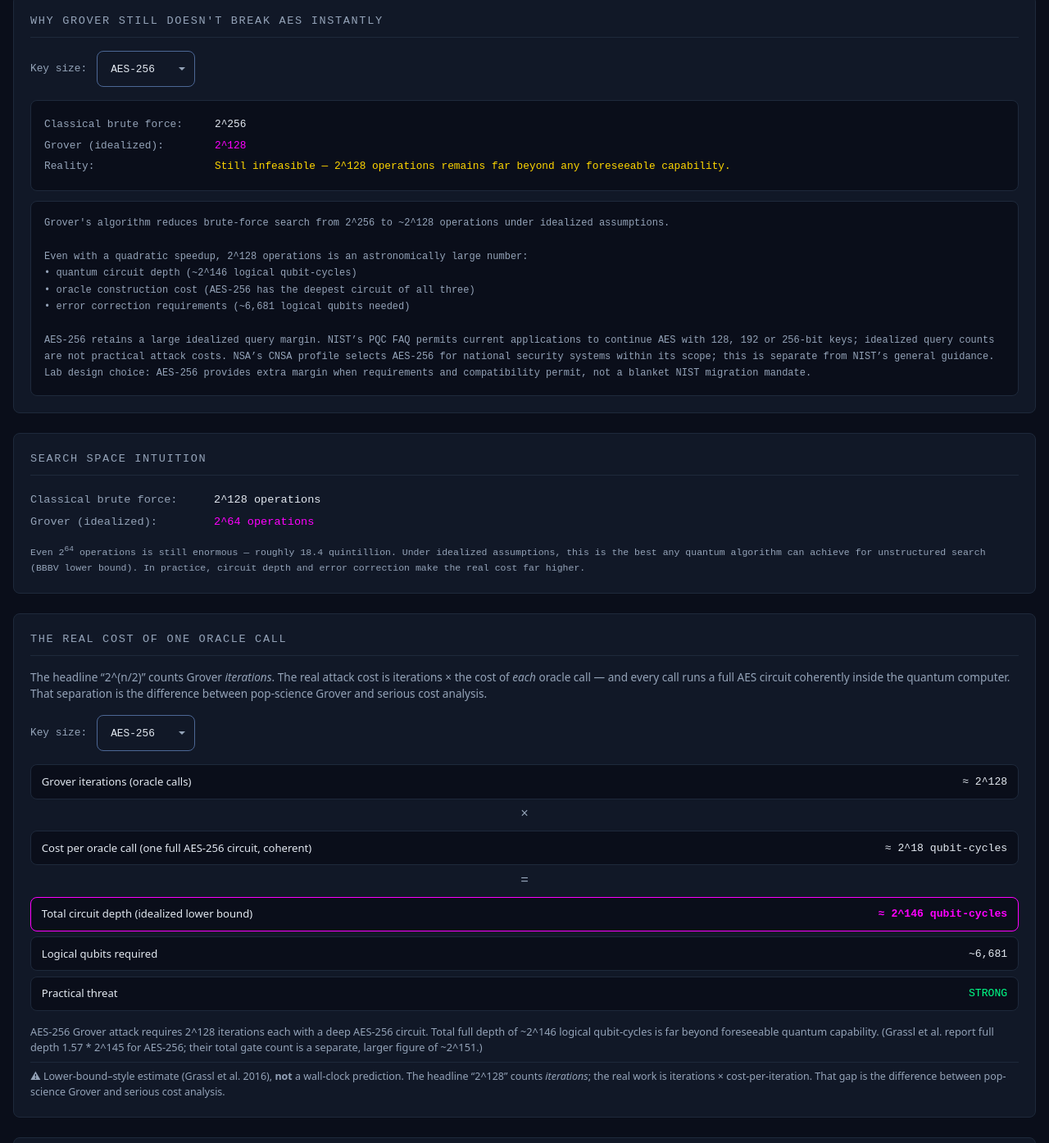
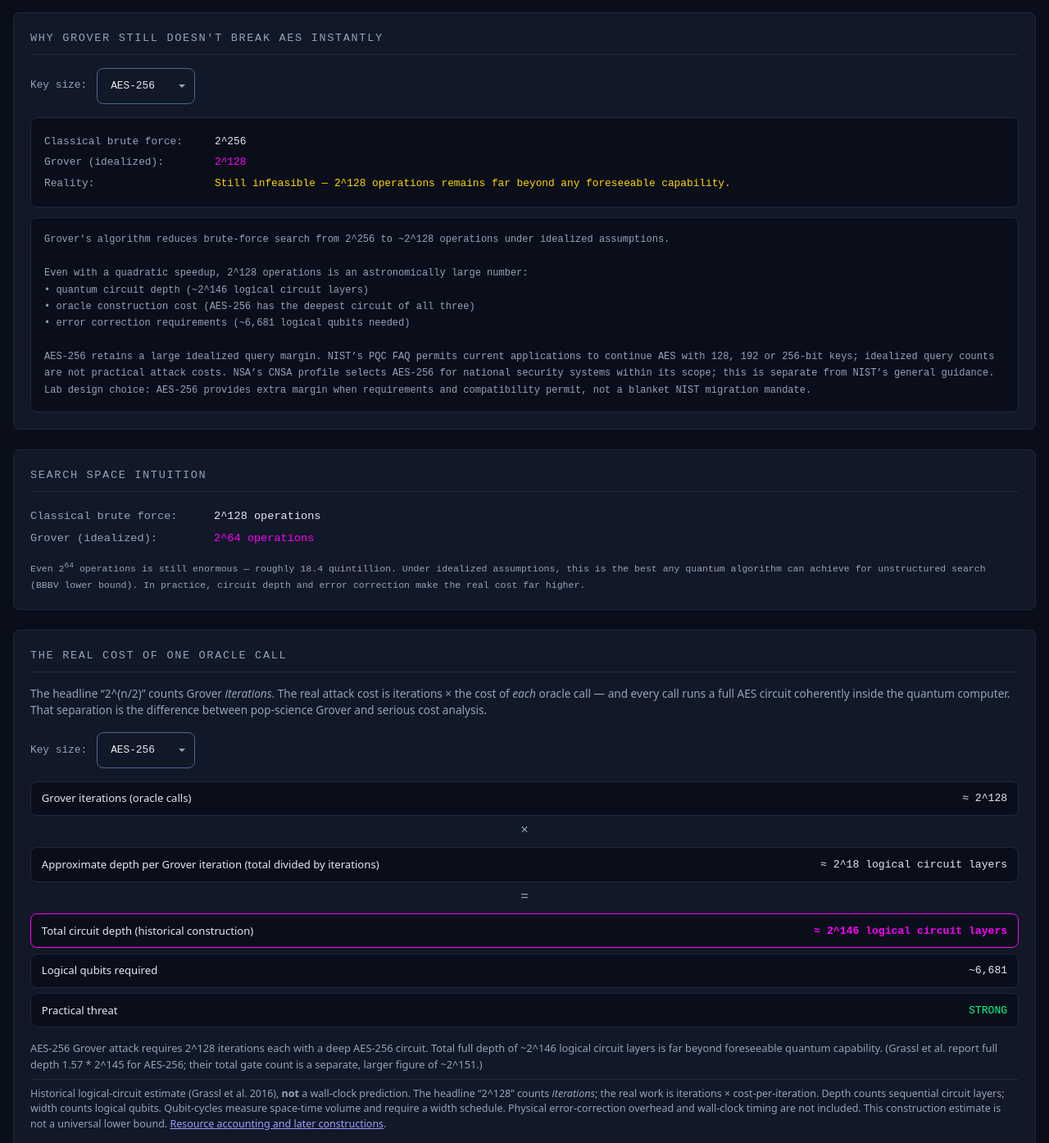
Before and after one commit to systemslibrarian/crypto-lab-grover, a website built with Vite: page index.html in a window 1280 px wide. Shown: the part 4756-6150 px from the top of the page at 82% size. Built offline with nearby package versions, Linux system fonts and the light colour scheme.

Commit message:
Distinguish logical circuit depth from qubit-cycle volume (#26)
* Distinguish logical circuit depth from qubit-cycle volume

* Allow resource budget labels to wrap on narrow screens

```diff
--- a/src/aes-impact.ts
+++ b/src/aes-impact.ts
@@ -64,7 +64,7 @@ const QUBIT_COSTS: Record<128 | 192 | 256, { logicalQubits: number; circuitDepth
   256: {
     logicalQubits: 6681,
     circuitDepthExponent: 146,
-    note: 'AES-256 Grover attack requires 2^128 iterations each with a deep AES-256 circuit. Total full depth of ~2^146 logical qubit-cycles is far beyond foreseeable quantum capability. (Grassl et al. report full depth 1.57 * 2^145 for AES-256; their total gate count is a separate, larger figure of ~2^151.)',
+    note: 'AES-256 Grover attack requires 2^128 iterations each with a deep AES-256 circuit. Total full depth of ~2^146 logical circuit layers is far beyond foreseeable quantum capability. (Grassl et al. report full depth 1.57 * 2^145 for AES-256; their total gate count is a separate, larger figure of ~2^151.)',
   },
 };
 
--- a/src/main.ts
+++ b/src/main.ts
@@ -930,22 +930,22 @@ const AES_SIGNATURE_DATA: Record<number, {
     keyBits: 128,
     classical: '2^128',
     grover: '2^64',
-    reality: 'Potentially feasible for a very large quantum computer, but circuit depth (~2^82 qubit-cycles) makes this far harder than headline numbers suggest.',
-    explanation: `Grover's algorithm reduces brute-force search from 2^128 to ~2^64 operations under idealized assumptions.\n\nWhile this is a major theoretical improvement, it does not represent a practical near-term attack due to:\n• quantum circuit depth (~2^82 logical qubit-cycles per Grassl et al.)\n• oracle construction cost (each iteration runs a full AES-128 circuit coherently)\n• error correction requirements (~2,953 logical qubits needed)\n\nAES-128 is often discussed as having ~64-bit effective brute-force resistance under idealized Grover assumptions. ${AES_GUIDANCE.nist} ${AES_GUIDANCE.nsa} ${AES_GUIDANCE.lab}`,
+    reality: 'Potentially feasible for a very large quantum computer, but circuit depth (~2^82 logical circuit layers) makes this far harder than headline numbers suggest.',
+    explanation: `Grover's algorithm reduces brute-force search from 2^128 to ~2^64 operations under idealized assumptions.\n\nWhile this is a major theoretical improvement, it does not represent a practical near-term attack due to:\n• quantum circuit depth (~2^82 logical circuit layers per Grassl et al.)\n• oracle construction cost (each iteration runs a full AES-128 circuit coherently)\n• error correction requirements (~2,953 logical qubits needed)\n\nAES-128 is often discussed as having ~64-bit effective brute-force resistance under idealized Grover assumptions. ${AES_GUIDANCE.nist} ${AES_GUIDANCE.nsa} ${AES_GUIDANCE.lab}`,
   },
   192: {
     keyBits: 192,
     classical: '2^192',
     grover: '2^96',
     reality: 'Still infeasible — 2^96 idealized operations with deep circuits per iteration.',
-    explanation: `Grover's algorithm reduces brute-force search from 2^192 to ~2^96 operations under idealized assumptions.\n\nWhile 2^96 is significantly smaller than 2^192, it remains well beyond foreseeable quantum capability due to:\n• quantum circuit depth (~2^114 logical qubit-cycles)\n• oracle construction cost (AES-192 circuit is deeper than AES-128)\n• error correction requirements (~4,449 logical qubits needed)\n\nAES-192 retains a strong security margin. ${AES_GUIDANCE.nist} ${AES_GUIDANCE.nsa} ${AES_GUIDANCE.lab}`,
+    explanation: `Grover's algorithm reduces brute-force search from 2^192 to ~2^96 operations under idealized assumptions.\n\nWhile 2^96 is significantly smaller than 2^192, it remains well beyond foreseeable quantum capability due to:\n• quantum circuit depth (~2^114 logical circuit layers)\n• oracle construction cost (AES-192 circuit is deeper than AES-128)\n• error correction requirements (~4,449 logical qubits needed)\n\nAES-192 retains a strong security margin. ${AES_GUIDANCE.nist} ${AES_GUIDANCE.nsa} ${AES_GUIDANCE.lab}`,
   },
   256: {
     keyBits: 256,
     classical: '2^256',
     grover: '2^128',
     reality: 'Still infeasible — 2^128 operations remains far beyond any foreseeable capability.',
-    explanation: `Grover's algorithm reduces brute-force search from 2^256 to ~2^128 operations under idealized assumptions.\n\nEven with a quadratic speedup, 2^128 operations is an astronomically large number:\n• quantum circuit depth (~2^146 logical qubit-cycles)\n• oracle construction cost (AES-256 has the deepest circuit of all three)\n• error correction requirements (~6,681 logical qubits needed)\n\nAES-256 retains a large idealized query margin. ${AES_GUIDANCE.nist} ${AES_GUIDANCE.nsa} ${AES_GUIDANCE.lab}`,
+    explanation: `Grover's algorithm reduces brute-force search from 2^256 to ~2^128 operations under idealized assumptions.\n\nEven with a quadratic speedup, 2^128 operations is an astronomically large number:\n• quantum circuit depth (~2^146 logical circuit layers)\n• oracle construction cost (AES-256 has the deepest circuit of all three)\n• error correction requirements (~6,681 logical qubits needed)\n\nAES-256 retains a large idealized query margin. ${AES_GUIDANCE.nist} ${AES_GUIDANCE.nsa} ${AES_GUIDANCE.lab}`,
   },
 };
 
@@ -1048,7 +1048,7 @@ const LESSON: LessonStage[] = [
   {
     title: '5 · What it means for crypto',
     body: `<p>The same math sets the cost of attacking AES. A brute-force key search over 2¹²⁸ keys needs ~2⁶⁴ Grover iterations — key length is effectively <strong>halved</strong>.</p>
-<p>But each iteration runs a full AES circuit coherently, so the real cost (≈2⁸² qubit-cycles for AES-128) is far higher. <strong>AES-256</strong> keeps a 2¹²⁸ margin and stays strong. Grover ≠ Shor: this is a quadratic dent, not an exponential break.</p>
+<p>But each iteration runs a full AES circuit coherently, so the real cost (≈2⁸² logical circuit layers for AES-128) is far higher. <strong>AES-256</strong> keeps a 2¹²⁸ margin and stays strong. Grover ≠ Shor: this is a quadratic dent, not an exponential break.</p>
 <p>Next, open <strong>“The Real Cost of One Oracle Call”</strong> to see iterations separated from cost-per-call, and <strong>“Assumptions &amp; Sources”</strong> for the references behind these numbers.</p>
 <p class="lesson-do">Press <em>Finish</em> to jump to Challenge mode and test yourself.</p>`,
     apply: () => { renderSignatureFeature(); document.getElementById('panel-c')?.scrollIntoView({ behavior: 'smooth', block: 'start' }); },
@@ -1109,14 +1109,14 @@ function renderBudget(): void {
     `<div class="budget-grid">` +
     `<div class="budget-row"><span>Grover iterations (oracle calls)</span><span class="bv">≈ 2^${iterExp}</span></div>` +
     `<div class="budget-op">×</div>` +
-    `<div class="budget-row"><span>Cost per oracle call (one full AES-${bits} circuit, coherent)</span><span class="bv">≈ 2^${perIterExp} qubit-cycles</span></div>` +
+    `<div class="budget-row"><span>Approximate depth per Grover iteration (total divided by iterations)</span><span class="bv">≈ 2^${perIterExp} logical circuit layers</span></div>` +
     `<div class="budget-op">=</div>` +
-    `<div class="budget-row total"><span>Total circuit depth (idealized lower bound)</span><span class="bv hot">≈ 2^${c.circuitDepthExponent} qubit-cycles</span></div>` +
+    `<div class="budget-row total"><span>Total circuit depth (historical construction)</span><span class="bv hot">≈ 2^${c.circuitDepthExponent} logical circuit layers</span></div>` +
     `<div class="budget-row"><span>Logical qubits required</span><span class="bv">~${c.logicalQubits.toLocaleString()}</span></div>` +
     `<div class="budget-row"><span>Practical threat</span><span class="bv ${a.practicalThreat === 'strong' ? 'ok' : 'warn'}">${a.practicalThreat.toUpperCase()}</span></div>` +
     `</div>` +
     `<p class="budget-note">${c.note}</p>` +
-    `<p class="budget-caveat">⚠ Lower-bound–style estimate (Grassl et al. 2016), <strong>not</strong> a wall-clock prediction. The headline “2^${iterExp}” counts <em>iterations</em>; the real work is iterations × cost-per-iteration. That gap is the difference between pop-science Grover and serious cost analysis.</p>`;
+    `<p class="budget-caveat">Historical logical-circuit estimate (Grassl et al. 2016), <strong>not</strong> a wall-clock prediction. The headline “2^${iterExp}” counts <em>iterations</em>; the real work is iterations × cost-per-iteration. Depth counts sequential circuit layers; width counts logical qubits. Qubit-cycles measure space-time volume and require a width schedule. Physical error-correction overhead and wall-clock timing are not included. This construction estimate is not a universal lower bound. <a href="https://eprint.iacr.org/2019/854">Resource accounting and later constructions</a>.</p>`;
 }
 budgetSelector.addEventListener('change', renderBudget);
 renderBudget();
@@ -1434,12 +1434,12 @@ Grover does not see inside it.</div>
 
       <div class="insight-box">KEY INSIGHT: Under idealized assumptions, circuit depth matters more than the qubit count.
 
-AES-128 requires ~2^82 logical qubit-cycles \u2014 not just 2^64 oracle calls.
+AES-128 requires ~2^82 logical circuit layers \u2014 not just 2^64 oracle calls.
 Each Grover iteration requires running the entire AES circuit coherently
 inside the quantum computer. This makes Grover attacks on AES significantly
 more expensive in practice than the asymptotic 2^(n/2) figure suggests.
 
-These are not practical attack estimates \u2014 they represent idealized lower bounds.
+These are not practical attack estimates \u2014 they describe a historical logical-circuit construction, not universal lower bounds.
 
 Source: Grassl et al. (2016); NIST/ETSI practical cost estimates (2024)</div>
 
--- a/src/style.css
+++ b/src/style.css
@@ -393,3 +393,10 @@ details summary:focus-visible{outline:2px solid var(--magenta);outline-offset:2p
 .cl-hero-why-label{display:block;font-size:.68rem;font-weight:700;letter-spacing:.14em;color:var(--text-dim);}
 .cl-hero-why-text{margin:.35rem 0 0;font-size:.95rem;line-height:1.5;color:var(--text);}
 @media (max-width:640px){.cl-hero{flex-direction:column;}.cl-hero-why{flex-basis:auto;width:100%;}.cl-hero-main{flex-basis:auto;min-width:0;}}
+
+/* Resource units remain readable when the budget is viewed on a narrow screen. */
+.budget-row > span{min-width:0;overflow-wrap:anywhere}
+.budget-row .bv{white-space:normal}
+@media(max-width:600px){
+  .budget-row{flex-direction:column;align-items:flex-start;gap:.35rem}
+}
```
Also changed, not shown: e2e/claims.spec.ts (+2 -2 lines), e2e/research-wording.spec.ts (added, +23 -0 lines), README.md.
